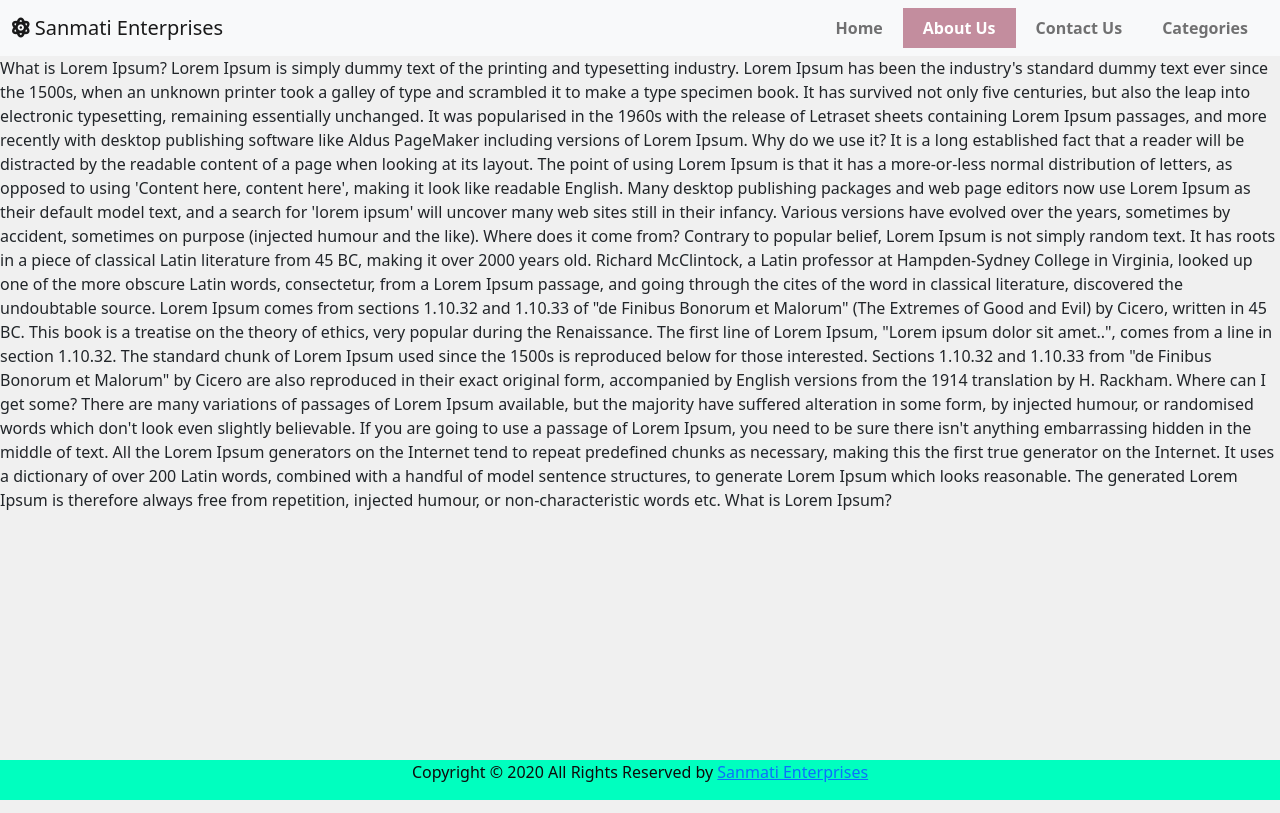
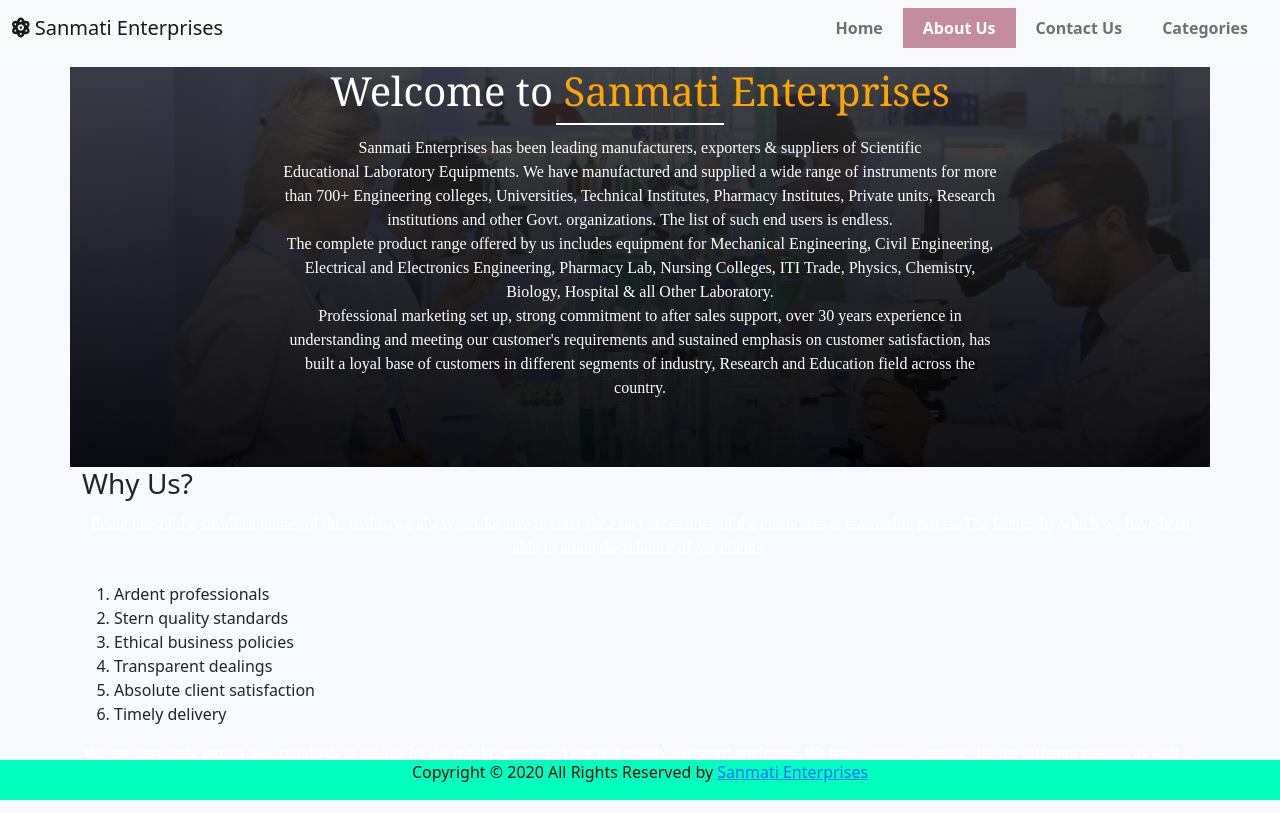
Before and after one commit to manthanguptaa/SanmatiEnterpriseWebsite, a plain HTML site: page about_us.html in a window 1280 px wide. Drawn offline with nearby package versions, Linux system fonts and the light colour scheme.

Commit message:
About us header

```diff
--- /dev/null
+++ b/about_us.css
@@ -0,0 +1,39 @@
+.container h1{
+    font-family:Georgia, "Times New Roman", Times, serif;
+    text-align: center;
+    margin-top: 1%;
+    color: white;
+}
+
+.aboutUs{
+    background-image: linear-gradient(rgba(41, 40, 40, 0.85),rgba(0, 0, 0, 0.925)),url(images/lab.png);
+    background-size: cover;
+    background-position: center;
+    background-attachment: fixed;
+    height: 50vh;
+}
+
+#heading{
+    color: orange;
+}
+
+#headingBorder {
+    border-bottom: 2px solid white;
+    align-content: center;
+    bottom: 50%;
+    width: 15%;
+    margin-left: auto;
+    margin-right: auto;
+  }
+
+.container p{
+    text-align: center;
+    font-family: 'Times New Roman', Times, serif;
+    margin-top: 1%;
+    margin-bottom: 2%;
+    color: white;
+}
+
+body{
+    background-color: ghostwhite;
+}
--- a/about_us.html
+++ b/about_us.html
@@ -1,12 +1,16 @@
 <!DOCTYPE html>
 <html>
+
 <head>
 
   <title>Sanmati Enterprises</title>
 
-        <link rel="stylesheet" href="https://use.fontawesome.com/releases/v5.15.1/css/all.css" integrity="sha384-vp86vTRFVJgpjF9jiIGPEEqYqlDwgyBgEF109VFjmqGmIY/Y4HV4d3Gp2irVfcrp" crossorigin="anonymous">
+  <link rel="stylesheet" href="https://use.fontawesome.com/releases/v5.15.1/css/all.css"
+    integrity="sha384-vp86vTRFVJgpjF9jiIGPEEqYqlDwgyBgEF109VFjmqGmIY/Y4HV4d3Gp2irVfcrp" crossorigin="anonymous">
   <link href="css/bootstrap.min.css" rel="stylesheet">
   <link rel="stylesheet" href="homepage.css">
+  <link rel="stylesheet" href="about_us.css">
+
 
 
   <style>
@@ -29,34 +33,62 @@
   <script src="nav.js"></script>
 
 
-  <script src="https://code.jquery.com/jquery-3.5.1.min.js" integrity="sha256-9/aliU8dGd2tb6OSsuzixeV4y/faTqgFtohetphbbj0=" crossorigin="anonymous"></script>
+  <script src="https://code.jquery.com/jquery-3.5.1.min.js"
+    integrity="sha256-9/aliU8dGd2tb6OSsuzixeV4y/faTqgFtohetphbbj0=" crossorigin="anonymous"></script>
   <script src="nav.js"></script>
 
+  <div class="container aboutUs">
+    <h1>Welcome to <span id="heading">Sanmati Enterprises</span></h1>
+    <div id="headingBorder">
+    </div>
+    <p class="container col-xs-12 col-sm-6 col-md-8">Sanmati Enterprises has been leading manufacturers, exporters &
+      suppliers of Scientific<br>
+      Educational Laboratory Equipments. We have manufactured and supplied a wide range of
+      instruments for more than 700+ Engineering colleges, Universities, Technical Institutes,
+      Pharmacy Institutes, Private units, Research institutions and other Govt. organizations. The list
+      of such end users is endless.<br>
+      The complete product range offered by us includes equipment for Mechanical Engineering, Civil
+      Engineering, Electrical and Electronics Engineering, Pharmacy Lab, Nursing Colleges, ITI
+      Trade, Physics, Chemistry, Biology, Hospital & all Other Laboratory.<br>
+      Professional marketing set up, strong commitment to after sales support, over 30 years
+      experience in understanding and meeting our customer's requirements and sustained emphasis
+      on customer satisfaction, has built a loyal base of customers in different segments of industry,
+      Research and Education field across the country.</p>
+  </div>
 
- <p>What is Lorem Ipsum?
-    Lorem Ipsum is simply dummy text of the printing and typesetting industry. Lorem Ipsum has been the industry's standard dummy text ever since the 1500s, when an unknown printer took a galley of type and scrambled it to make a type specimen book. It has survived not only five centuries, but also the leap into electronic typesetting, remaining essentially unchanged. It was popularised in the 1960s with the release of Letraset sheets containing Lorem Ipsum passages, and more recently with desktop publishing software like Aldus PageMaker including versions of Lorem Ipsum.
-
-    Why do we use it?
-    It is a long established fact that a reader will be distracted by the readable content of a page when looking at its layout. The point of using Lorem Ipsum is that it has a more-or-less normal distribution of letters, as opposed to using 'Content here, content here', making it look like readable English. Many desktop publishing packages and web page editors now use Lorem Ipsum as their default model text, and a search for 'lorem ipsum' will uncover many web sites still in their infancy. Various versions have evolved over the years, sometimes by accident, sometimes on purpose (injected humour and the like).
-
-
-    Where does it come from?
-    Contrary to popular belief, Lorem Ipsum is not simply random text. It has roots in a piece of classical Latin literature from 45 BC, making it over 2000 years old. Richard McClintock, a Latin professor at Hampden-Sydney College in Virginia, looked up one of the more obscure Latin words, consectetur, from a Lorem Ipsum passage, and going through the cites of the word in classical literature, discovered the undoubtable source. Lorem Ipsum comes from sections 1.10.32 and 1.10.33 of "de Finibus Bonorum et Malorum" (The Extremes of Good and Evil) by Cicero, written in 45 BC. This book is a treatise on the theory of ethics, very popular during the Renaissance. The first line of Lorem Ipsum, "Lorem ipsum dolor sit amet..", comes from a line in section 1.10.32.
-
-    The standard chunk of Lorem Ipsum used since the 1500s is reproduced below for those interested. Sections 1.10.32 and 1.10.33 from "de Finibus Bonorum et Malorum" by Cicero are also reproduced in their exact original form, accompanied by English versions from the 1914 translation by H. Rackham.
-
-    Where can I get some?
-    There are many variations of passages of Lorem Ipsum available, but the majority have suffered alteration in some form, by injected humour, or randomised words which don't look even slightly believable. If you are going to use a passage of Lorem Ipsum, you need to be sure there isn't anything embarrassing hidden in the middle of text. All the Lorem Ipsum generators on the Internet tend to repeat predefined chunks as necessary, making this the first true generator on the Internet. It uses a dictionary of over 200 Latin words, combined with a handful of model sentence structures, to generate Lorem Ipsum which looks reasonable. The generated Lorem Ipsum is therefore always free from repetition, injected humour, or non-characteristic words etc. What is Lorem Ipsum?
-    </p>
+  <section class="container">
+    <h3>Why Us?</h3>
+    <p>Being one of the steadfast names of this realm, we always make sure to cater the exact
+      necessities of the customers at reasonable prices. The factors by which we have been able to
+      attain the reliance of our clients:</p>
+    <ol>
+      <li> Ardent professionals</li>
+      <li>Stern quality standards</li>
+      <li> Ethical business policies</li>
+      <li>Transparent dealings</li>
+      <li>Absolute client satisfaction</li>
+      <li>Timely delivery</li>
+    </ol>
+    <p>We are constantly setting new standards in trading by the regular support of our technically
+      advanced engineers. We have separate catalogs for the different streams as well as for the
+      separate instruments. So please feel free to ask for the catalogue the one of your area of
+      interest and activity or all of them.</p>
+  </section>
 
   <footer>
     <div class="copyright">
       <p>Copyright &copy; 2020 All Rights Reserved by
-        <a href="#">Sanmati Enterprises</a></p>
+        <a href="#">Sanmati Enterprises</a>
+      </p>
     </div>
 
   </footer>
-  <script src="https://cdn.jsdelivr.net/npm/@popperjs/core@2.5.4/dist/umd/popper.min.js" integrity="sha384-q2kxQ16AaE6UbzuKqyBE9/u/KzioAlnx2maXQHiDX9d4/zp8Ok3f+M7DPm+Ib6IU" crossorigin="anonymous"></script>
-<script src="https://cdn.jsdelivr.net/npm/bootstrap@5.0.0-beta1/dist/js/bootstrap.min.js" integrity="sha384-pQQkAEnwaBkjpqZ8RU1fF1AKtTcHJwFl3pblpTlHXybJjHpMYo79HY3hIi4NKxyj" crossorigin="anonymous"></script>
+  <script src="https://cdn.jsdelivr.net/npm/@popperjs/core@2.5.4/dist/umd/popper.min.js"
+    integrity="sha384-q2kxQ16AaE6UbzuKqyBE9/u/KzioAlnx2maXQHiDX9d4/zp8Ok3f+M7DPm+Ib6IU"
+    crossorigin="anonymous"></script>
+  <script src="https://cdn.jsdelivr.net/npm/bootstrap@5.0.0-beta1/dist/js/bootstrap.min.js"
+    integrity="sha384-pQQkAEnwaBkjpqZ8RU1fF1AKtTcHJwFl3pblpTlHXybJjHpMYo79HY3hIi4NKxyj"
+    crossorigin="anonymous"></script>
 </body>
+
 </html>
```
Also changed, not shown: images/lab.png (added). Lines whose indentation alone changed are shown as unchanged.
